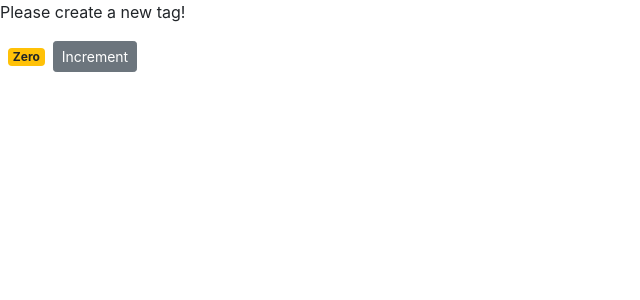
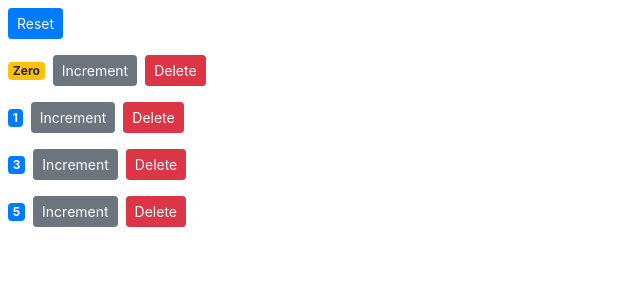
Before and after one commit to KickButtowski80/react-shopping-cart, a React (Create React App) app: page / in a window 1280 px wide. Shown: the top 300 px of the page, without its empty margins (0-640 px from the left). Built offline with nearby package versions, Linux system fonts and the light colour scheme.

Commit message:
controlled components

```diff
--- a/src/components/counter.jsx
+++ b/src/components/counter.jsx
@@ -1,37 +1,49 @@
 import React, { Component } from 'react';
 
 class Counter extends Component {
-    state = {
-        count: 0,
-        tags: [],
-    };
 
-    handleIncrement() {
-        console.log("Increment Clicked");
-    }
+    // state just run once when a Counter Component is created
+    // state = {
+    //     value: this.props.counter.value,
+    //     product: [1,2,3],
+    // };
+
+
+    // no more local value state here , so this handleIncrement needs
+    // to go to parents in roder to
+
+    // handleIncrement= product =>  {
+    //   this.setState({value : this.state.value + 1 })
+    // }
+
 
 
     render() {
         return (
-            <React.Fragment>
-                {this.state.tags.length === 0 && <p>Please create a new tag!</p>}
-                <span className={this.getBadgeClasses()}> {this.formatCount()}</span>
-                <button onClick={this.handleIncrement} className='btn btn-secondary btn-sm'>Increment </button>
-            </React.Fragment>
+            <div>
+                {/*this.state.tags.length === 0 && <p>Please create a new tag!</p>*/}
+                <span className={this.getBadgeClasses()}> {this.formatValue()}</span>
+                <button onClick={ () => this.props.onIncrement(this.props.counter)}
+                className='btn btn-secondary btn-sm'>Increment </button>
+                <button onClick={() => this.props.onDelete(this.props.counter.id)} className="btn btn-danger btn-sm m-2"> Delete</button>
+            </div>
+
         );
     }
 
 
-    formatCount() {
-        const { count } = this.state;
+    formatValue() {
+        // since the state is gone we need to read the value
+        // from this.props.counter cuz of controlled component
+        const { value } = this.props.counter;
         //it is gonna extract count from this.state,
         // so it is as same as this.state.count
-        return count === 0 ? 'Zero' : count;
+        return value === 0 ? 'Zero' : value;
     }
 
     getBadgeClasses() {
         let classes = "badge m-2 badge-";
-        classes += (this.state.count === 0) ? "warning" : "primary";
+        classes += (this.props.counter.value === 0) ? "warning" : "primary";
         return classes;
 
     }
@@ -39,7 +51,7 @@
     // renderTags(){
     //     if(this.state.tags.length === 0)
     //     return <p>There are no tags!</p>
-    //     <ul>{this.state.tags.map(tag => <li key={tag}>{tag}</li>)}</ul>;
+    //     return <ul>{this.state.tags.map(tag => <li key={tag}>{tag}</li>)}</ul>;
     // }
 
 
--- /dev/null
+++ b/src/components/counters.jsx
@@ -0,0 +1,58 @@
+import React, { Component } from 'react';
+import Counter from './counter';
+
+class Counters extends Component {
+    state = {
+        counters: [
+            { id: 1, value: 0},
+            { id: 2, value: 1},
+            { id: 3, value: 3},
+            { id: 4, value: 5}
+            ]
+    }
+
+    handleIncrement = counter => {
+        // [...this.state.counters] clones the counters array
+        //which directly changes the value of contures array
+        // inside state which is not good
+        const counters = [...this.state.counters];
+        //so for immutability we have to do following
+        const index = counters.indexOf(counter);
+        counters[index] ={...counter};
+        counters[index].value++;
+        this.setState({counters});
+
+
+    }
+    handleReset = () => {
+      const counters = this.state.counters.map( c => {
+                       c.value = 0;
+                       return c;
+                                })
+
+       this.setState({counters});
+    }
+
+    handleDelete = (counterId) => {
+        const counters = this.state.counters.filter(c  => c.id !== counterId);
+        this.setState({counters: counters });
+    }
+    render() {
+        return (
+            <React.Fragment>
+                <button
+                onClick={this.handleReset}
+                className="btn btn-primary btn-sm m-2">Reset</button>
+                {this.state.counters.map( counter =>
+                 //counter = {counter} is gonna have all the infos about state
+                 //like value={counter.value} id={counter.id}
+                <Counter key={counter.id}
+                         onDelete={this.handleDelete}
+                         onIncrement={this.handleIncrement}
+                         counter={counter} /> )}
+            </React.Fragment>
+        );
+    }
+}
+
+export default Counters;
--- a/src/index.js
+++ b/src/index.js
@@ -4,7 +4,7 @@
 
 import registerServiceWorker from './registerServiceWorker';
 import 'bootstrap/dist/css/bootstrap.css'
-import Counter from './components/counter';
+import Counters from './components/counters';
 
-ReactDOM.render(<Counter />, document.getElementById('root'));
+ReactDOM.render(<Counters />, document.getElementById('root'));
 registerServiceWorker();
```
